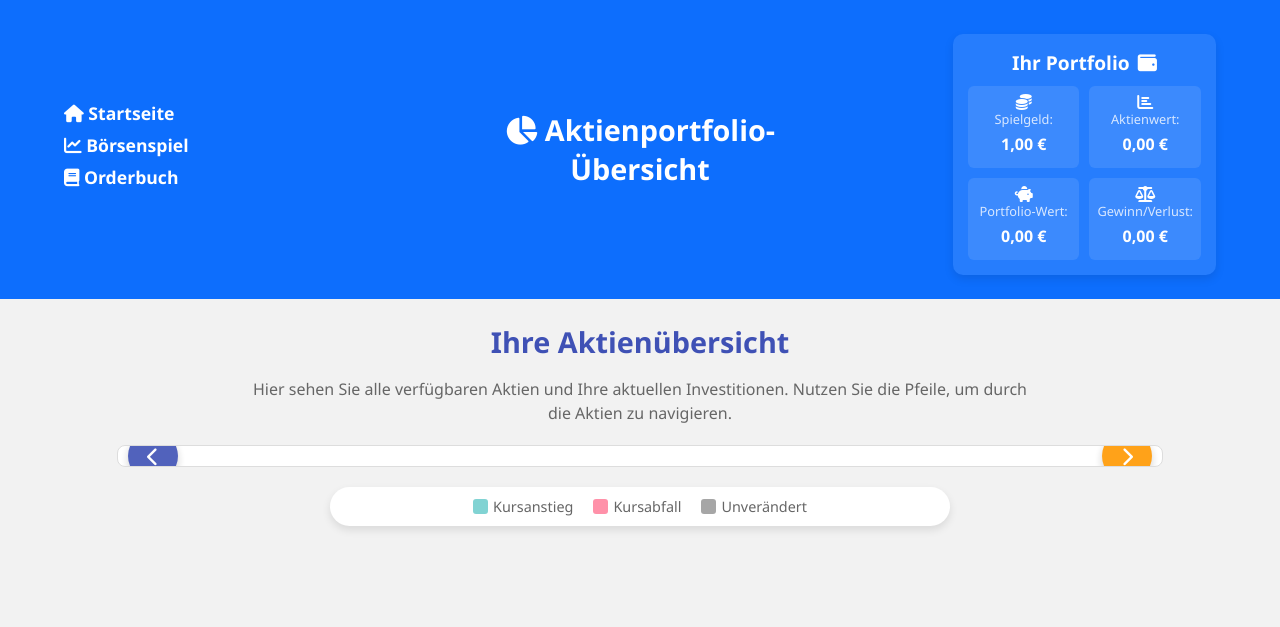
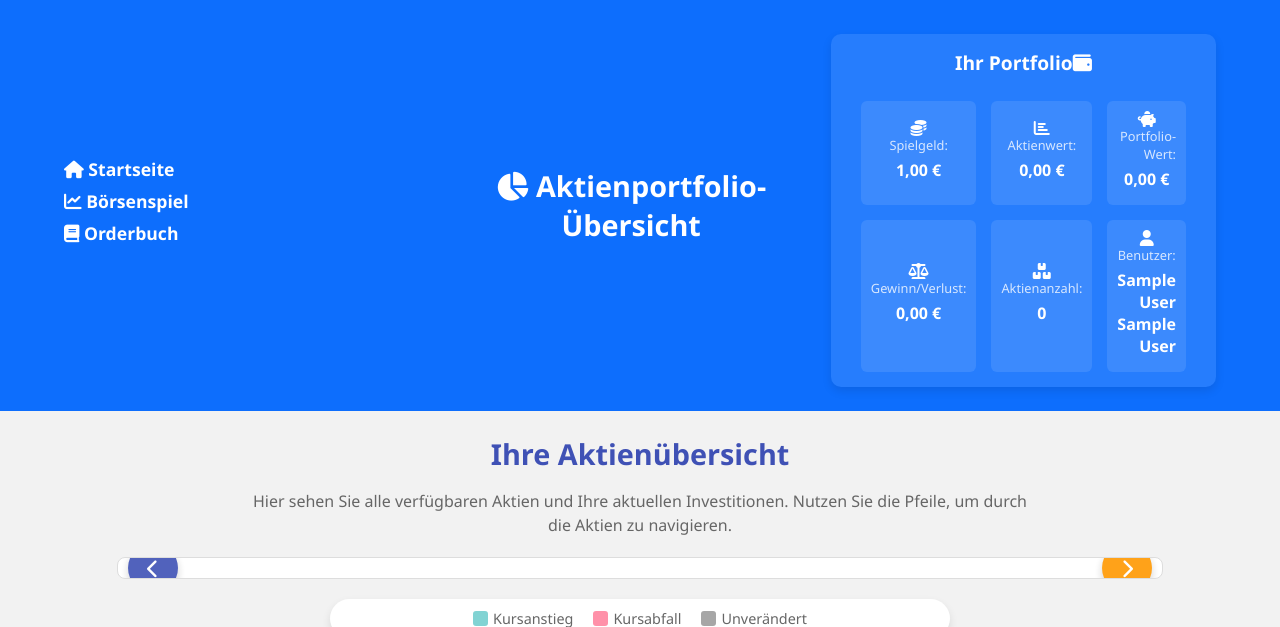
Before and after one commit to DerDaumen1/Webschreck, a PHP site: page /pages/stock_overview.php in a window 1280 px wide. Shown: the top 627 px of the page. Run offline with PHP 8.4, Linux system fonts and the light colour scheme; the visitor is signed in with stand-in values (Sample User, id 1); data that the repository does not hold is empty.

Commit message:
2 Felder zu Portfolio hinzugefügt

```diff
--- a/assets/css/styles.css
+++ b/assets/css/styles.css
@@ -822,6 +822,11 @@ body.game-page #gameContainer .card {
   padding: 15px;
   margin-top: 10px;
   box-shadow: 0 4px 10px rgba(0, 0, 0, 0.1);
+  display: flex;
+  flex-wrap: wrap;
+  justify-content: center;
+  align-items: center;
+  gap: 15px;
 }
 
 .portfolio-summary h3 {
@@ -831,26 +836,38 @@ body.game-page #gameContainer .card {
   display: flex;
   align-items: center;
   justify-content: center;
-}
-
-.portfolio-summary h3 i {
-  margin-left: 8px;
+  width: 100%;
 }
 
 .portfolio-stats {
   display: grid;
-  grid-template-columns: 1fr 1fr;
-  gap: 10px;
+  grid-template-columns: repeat(3, 1fr);
+  gap: 15px;
+  width: 100%;
+  max-width: 850px;
+  margin: 0 auto;
+  padding: 0 15px;
+  box-sizing: border-box;
 }
 
 .portfolio-stats .stat-item {
-  padding: 8px;
+  padding: 10px;
   border-radius: 6px;
   background-color: rgba(255, 255, 255, 0.1);
   display: flex;
   flex-direction: column;
   align-items: center;
+  justify-content: center;
+  min-height: 80px;
 }
+
+/* Remove or comment out this rule that was causing the issue */
+/*
+.portfolio-summary .stat-item:nth-last-child(2),
+.portfolio-summary .stat-item:nth-last-child(1) {
+  flex: 1 1 50%;
+}
+*/
 
 .portfolio-stats .stat-label {
   color: rgba(255, 255, 255, 0.8);
@@ -862,6 +879,11 @@ body.game-page #gameContainer .card {
   color: #fff;
   font-size: 1rem;
   font-weight: 600;
+}
+
+.portfolio-summary .stat-item {
+  flex: 1 1 25%;
+  /* Vier Felder in einer Reihe: jeweils 25% */
 }
 
 /* Legende für Farbkodierung */
@@ -906,7 +928,8 @@ body.game-page #gameContainer .card {
 /* Responsive Designs für Aktienübersicht */
 @media screen and (max-width: 1024px) {
   .portfolio-stats {
-    grid-template-columns: 1fr 1fr;
+    grid-template-columns: repeat(2, 1fr);
+    /* 2 columns for tablets */
   }
 
   .carousel-container {
@@ -923,6 +946,7 @@ body.game-page #gameContainer .card {
 @media screen and (max-width: 767px) {
   .portfolio-stats {
     grid-template-columns: 1fr;
+    /* 1 column for mobile */
   }
 
   .carousel-btn {
--- a/assets/js/stock_overview.js
+++ b/assets/js/stock_overview.js
@@ -3,6 +3,7 @@ const stocks = window.phpStocks;
 
 // Neue globale Variable zur Speicherung aktueller Aktienwerte
 window.currentStockValues = {};
+window.currentStockShares = {};  // Neu hinzugefügt
 
 // --- Carousel-Logik ---
 const cardsWrapper = document.getElementById("cardsWrapper");
@@ -185,6 +186,7 @@ function updateCurrentValues() {
                                 }
                                 // Speichern des berechneten Werts
                                 window.currentStockValues[stock.id] = currentValue;
+                                window.currentStockShares[stock.id] = holdingData.bestand;  // Neu
                                 // Aktualisiere das globale Portfolio
                                 updateGlobalPortfolio();
                             } else {
@@ -202,8 +204,12 @@ function updateCurrentValues() {
 
 function updateGlobalPortfolio() {
     let depotValue = 0;
+    let totalShares = 0;
     for (let id in window.currentStockValues) {
         depotValue += window.currentStockValues[id];
+    }
+    for (let id in window.currentStockShares) {
+        totalShares += window.currentStockShares[id];
     }
     // Nutze das per PHP eingebundene aktuelle Spielgeld
     let spielgeld = parseFloat(window.currentSpielgeld);
@@ -214,6 +220,7 @@ function updateGlobalPortfolio() {
     document.getElementById("aktienDepotDisplay").textContent = depotValue.toFixed(2).replace('.', ',') + " €";
     document.getElementById("depotGesamtDisplay").textContent = depotGesamt.toFixed(2).replace('.', ',') + " €";
     document.getElementById("gewinnVerlustDisplay").textContent = gewinnVerlust.toFixed(2).replace('.', ',') + " €";
+    document.getElementById("totalSharesDisplay").textContent = totalShares.toString();
 
     // Setze die Textfarbe je nach Gewinn/Verlust
     const gvElem = document.getElementById("gewinnVerlustDisplay");
--- a/pages/stock_overview.php
+++ b/pages/stock_overview.php
@@ -74,6 +74,16 @@ $stocks = $_SESSION['all_stocks'];
             <i class="fas fa-balance-scale"></i>
             <span class="stat-label">Gewinn/Verlust:</span>
             <span class="stat-value" id="gewinnVerlustDisplay">0,00 €</span>
+          </div>
+          <div class="stat-item">
+            <i class="fas fa-boxes"></i>
+            <span class="stat-label">Aktienanzahl:</span>
+            <span class="stat-value" id="totalSharesDisplay">0</span>
+          </div>
+          <div class="stat-item">
+            <i class="fas fa-user"></i>
+            <span class="stat-label">Benutzer:</span>
+            <span class="stat-value" id="userNameDisplay"><?php echo htmlspecialchars($_SESSION['vorname'] . ' ' . $_SESSION['nachname']); ?></span>
           </div>
         </div>
       </div>
```
